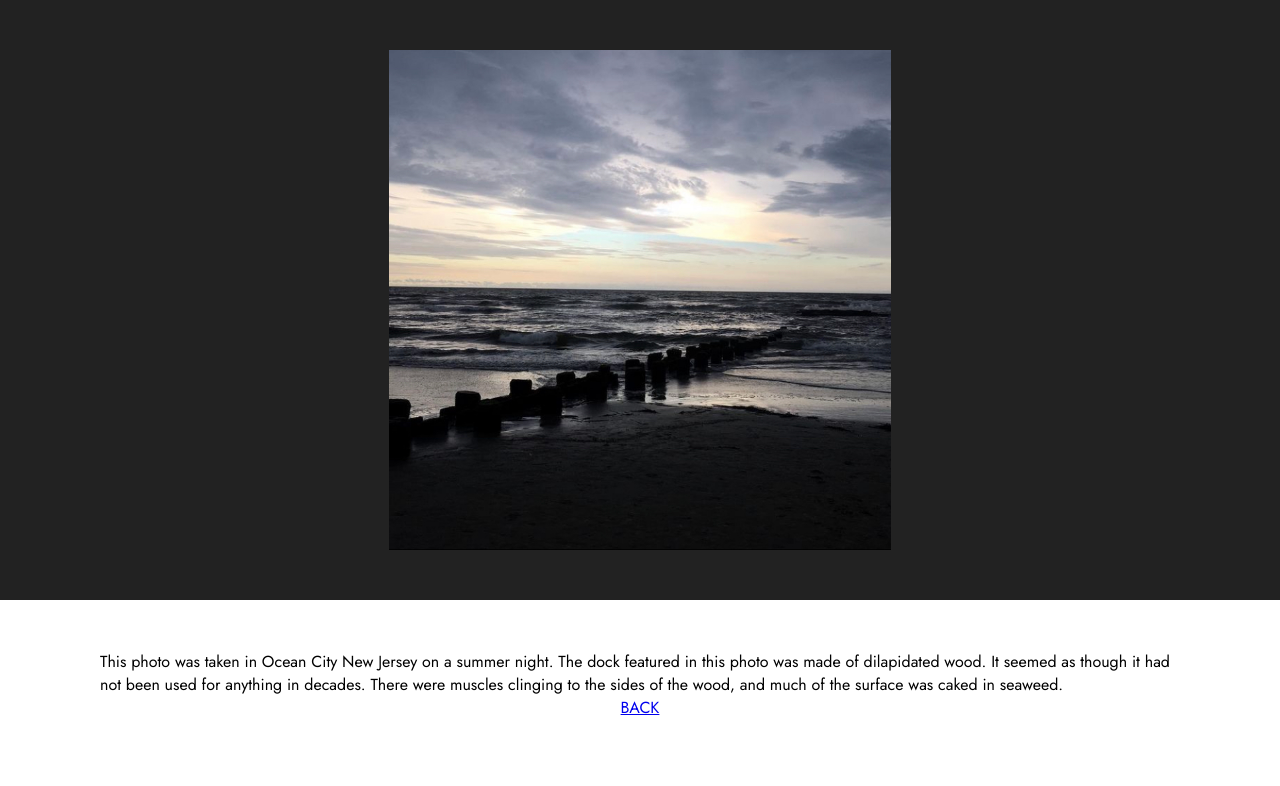
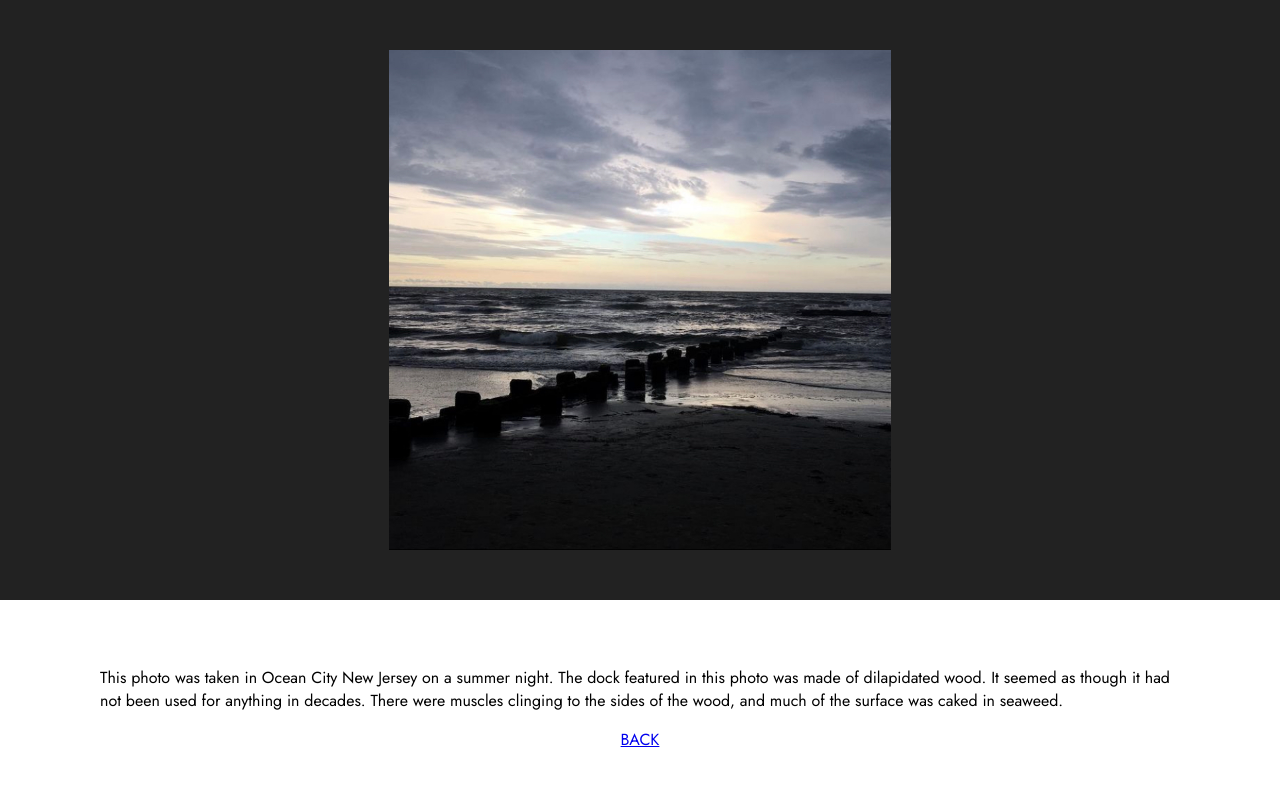
Before and after one commit to domthescott/IDM221, a plain HTML site: page dock.html in a window 1280 px wide. Drawn offline with Linux system fonts and the light colour scheme.

Commit message:
Update dock.html

```diff
--- a/dock.html
+++ b/dock.html
@@ -1,6 +1,7 @@
 <!DOCTYPE html>
 <html lang="en">
   <head>
+    <title>Dock</title>
     <meta charset="UTF-8">
     <meta name="viewport" content="width=device-width, initial-scale=1.0">
     <link rel="stylesheet" type="text/css" href="styles.css">
@@ -10,15 +11,15 @@
   </head>
   <body class="top">
 
-   <span class="container">  <img src="Images/Dock.jpeg" height="500 px"></span>
+   <span class="container">  <img src="Images/Dock.jpeg" alt="A weathered wooden dock trailing off into the ocean at night"height="500"></span>
 
-   <span class="textcontainer">
-   <p9>This photo was taken in Ocean City New Jersey on a summer night. The dock featured in this photo was made of
+   <div class="textcontainer">
+   <p>This photo was taken in Ocean City New Jersey on a summer night. The dock featured in this photo was made of
   dilapidated wood. It seemed as though it had not been used for anything in decades. There were muscles clinging to the sides
   of the wood, and much of the surface was caked in seaweed.
-   </p9>
+   </p>
  <a href="index.html">BACK</a>
-</span>
+</div>
 
 </body>
 </html>
```
